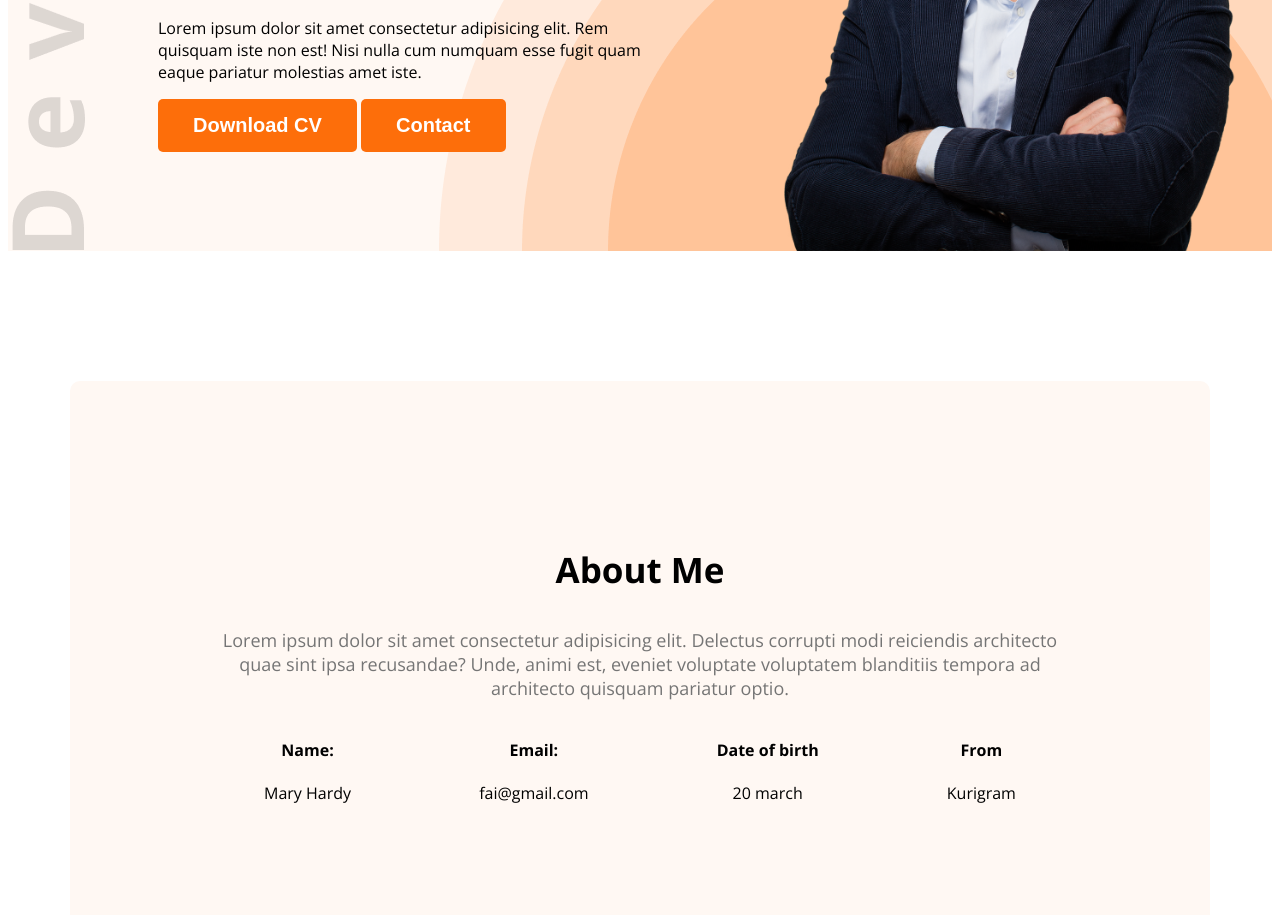
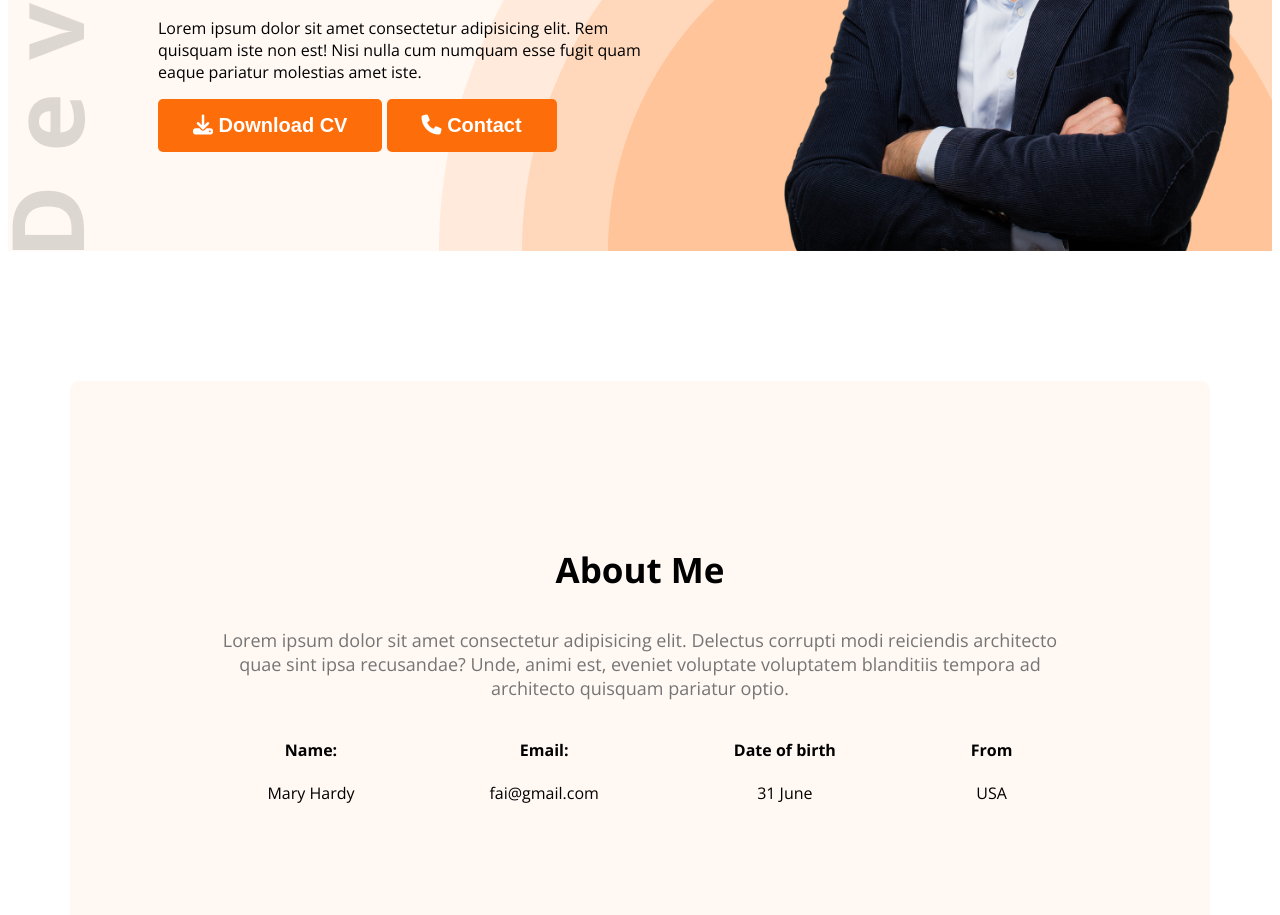
Before and after one commit to Fahmida-Faiza/webdeveloper-portfolio, a plain HTML site: page index.html in a window 1280 px wide. Shown: the part 517-1432 px from the top of the page. Drawn offline with nearby package versions, Linux system fonts and the light colour scheme; files whose address does not match are found by name.

Commit message:
icon rom font awesome

```diff
--- a/index.html
+++ b/index.html
@@ -8,6 +8,7 @@
     <link rel="preconnect" href="https://fonts.gstatic.com" crossorigin>
     <link href="https://fonts.googleapis.com/css2?family=Open+Sans:wght@400;700;800&display=swap" rel="stylesheet">
     <link rel="stylesheet" href="style.css">
+    <script src="https://kit.fontawesome.com/c626213fd4.js" crossorigin="anonymous"></script>
 </head>
 <body>
     <header class="header">
@@ -28,8 +29,8 @@
                     adipisicing elit. Rem quisquam iste non est! Nisi nulla
                     cum numquam esse fugit quam eaque pariatur molestias amet iste.
                      </p>
-                     <button class="btn-primary">Download CV</button>
-                                <button class="btn-primary">Contact</button>
+                     <button class="btn-primary"><i class="fa-solid fa-download"></i> Download CV</button>
+                                <button class="btn-primary"><i class="fa-solid fa-phone"></i> Contact</button>
 
                     </div>
 
@@ -63,11 +64,11 @@
             </div>
             <div class="about-info">
                 <h4 class="info-title">Date of birth</h4>
-                <p class="info-description">20 march</p>
+                <p class="info-description">31 June</p>
             </div>
             <div class="about-info">
                 <h4 class="info-title">From</h4>
-                <p class="info-description">Kurigram</p>
+                <p class="info-description">USA</p>
             </div>
            </div>
         </section>
@@ -190,7 +191,7 @@ Lorem ipsum dolor sit amet consectetur adipisicing elit. Optio
 
 </div>
 <div class="download-cv">
-    <button class="btn-primary">Download CV</button>
+    <button class="btn-primary"><i class="fa-solid fa-download"></i> Download CV</button>
 </div>
 
 </section>
```
